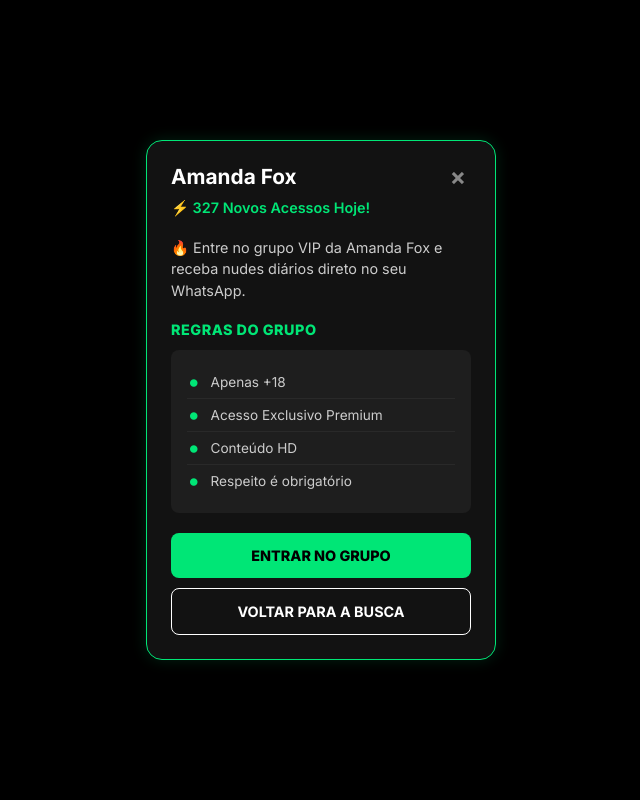
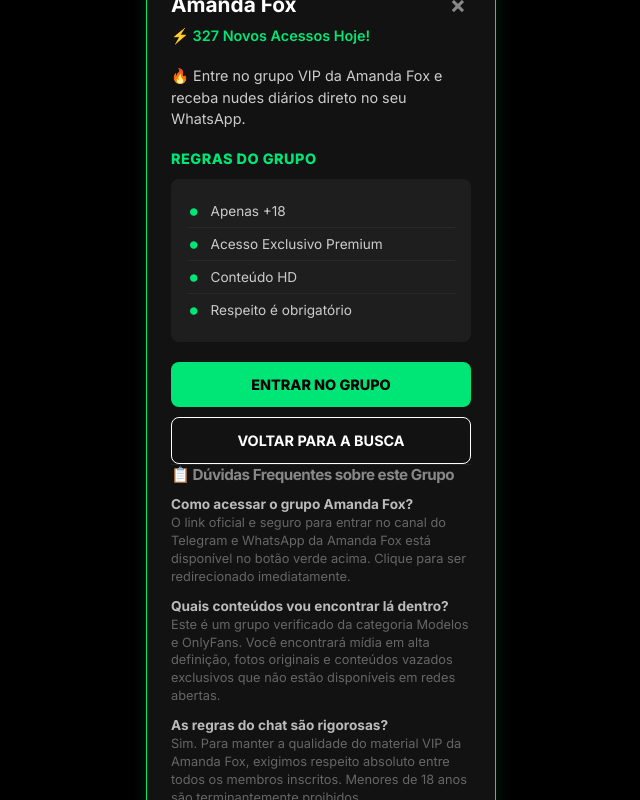
Before and after one commit to hiato9/OnlyGrupos, a website: page grupo-whatsapp-amanda-fox.html in a window 1280 px wide. Shown: the whole page, without its empty margins (319-959 px from the left). Drawn offline with Linux system fonts and the light colour scheme.

Commit message:
Inject prototype SEO FAQ into Amanda Fox to ease user testing

```diff
--- a/grupo-whatsapp-amanda-fox.html
+++ b/grupo-whatsapp-amanda-fox.html
@@ -101,6 +101,27 @@
 
                 <a href="https://chat.whatsapp.com/example18" class="btn-modal-enter" style="margin-bottom: 10px;" target="_blank">ENTRAR NO GRUPO</a>
                 <a href="index.html" class="btn-modal-back" style="text-decoration: none;">VOLTAR PARA A BUSCA</a>
+
+                <!-- SEO Deep Content FAQ -->
+                <div class="seo-faq-section mt-5 pt-4 text-start" style="border-top: 1px solid #222;">
+                    <h4 style="font-size: 0.95rem; color: #888; font-weight: 700; margin-bottom: 12px; letter-spacing: -0.5px;">📋 Dúvidas Frequentes sobre este Grupo</h4>
+
+                    <div style="margin-bottom: 12px;">
+                        <strong style="color: #bbb; font-size: 0.85rem; display: block; margin-bottom: 2px;">Como acessar o grupo Amanda Fox?</strong>
+                        <p style="color: #666; font-size: 0.8rem; line-height: 1.4; margin: 0;">O link oficial e seguro para entrar no canal do Telegram e WhatsApp da Amanda Fox está disponível no botão verde acima. Clique para ser redirecionado imediatamente.</p>
+                    </div>
+
+                    <div style="margin-bottom: 12px;">
+                        <strong style="color: #bbb; font-size: 0.85rem; display: block; margin-bottom: 2px;">Quais conteúdos vou encontrar lá dentro?</strong>
+                        <p style="color: #666; font-size: 0.8rem; line-height: 1.4; margin: 0;">Este é um grupo verificado da categoria Modelos e OnlyFans. Você encontrará mídia em alta definição, fotos originais e conteúdos vazados exclusivos que não estão disponíveis em redes abertas.</p>
+                    </div>
+
+                    <div style="margin-bottom: 0;">
+                        <strong style="color: #bbb; font-size: 0.85rem; display: block; margin-bottom: 2px;">As regras do chat são rigorosas?</strong>
+                        <p style="color: #666; font-size: 0.8rem; line-height: 1.4; margin: 0;">Sim. Para manter a qualidade do material VIP da Amanda Fox, exigimos respeito absoluto entre todos os membros inscritos. Menores de 18 anos são terminantemente proibidos.</p>
+                    </div>
+                </div>
+
             </div>
         </div>
     </div>
```
Also changed, not shown: test-seo-faq-fox.js (added, +33 -0 lines).
